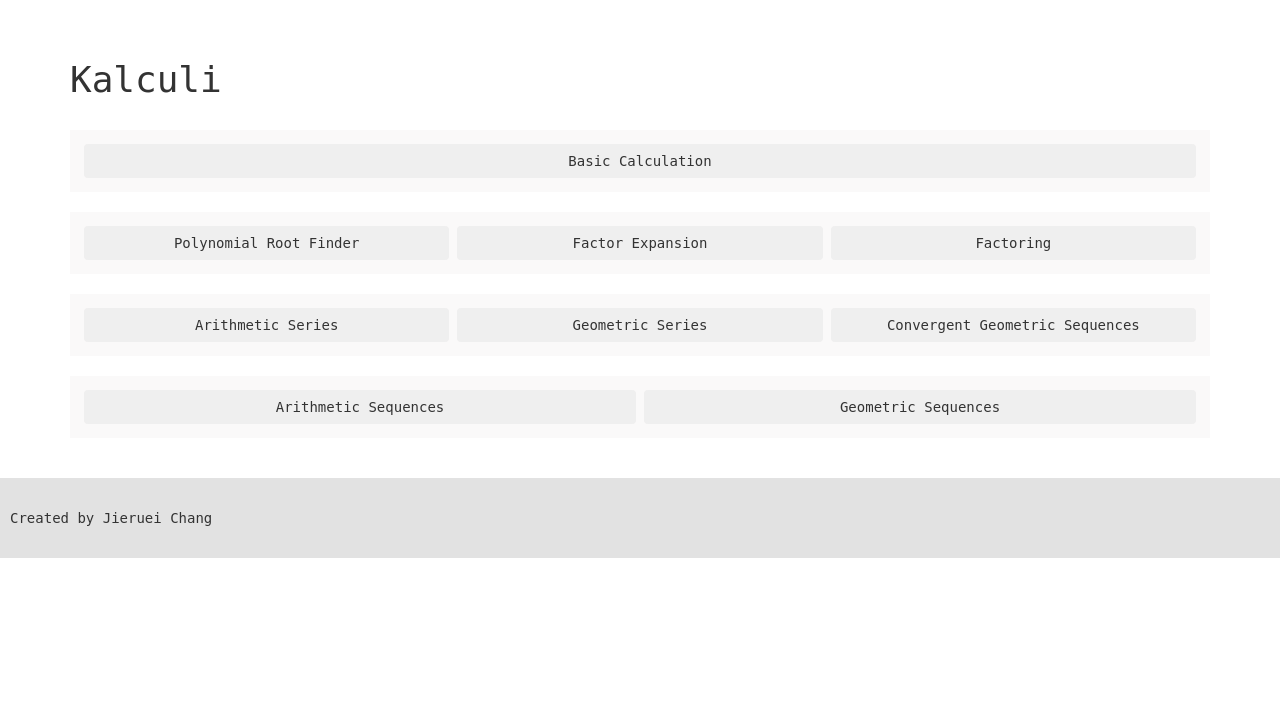
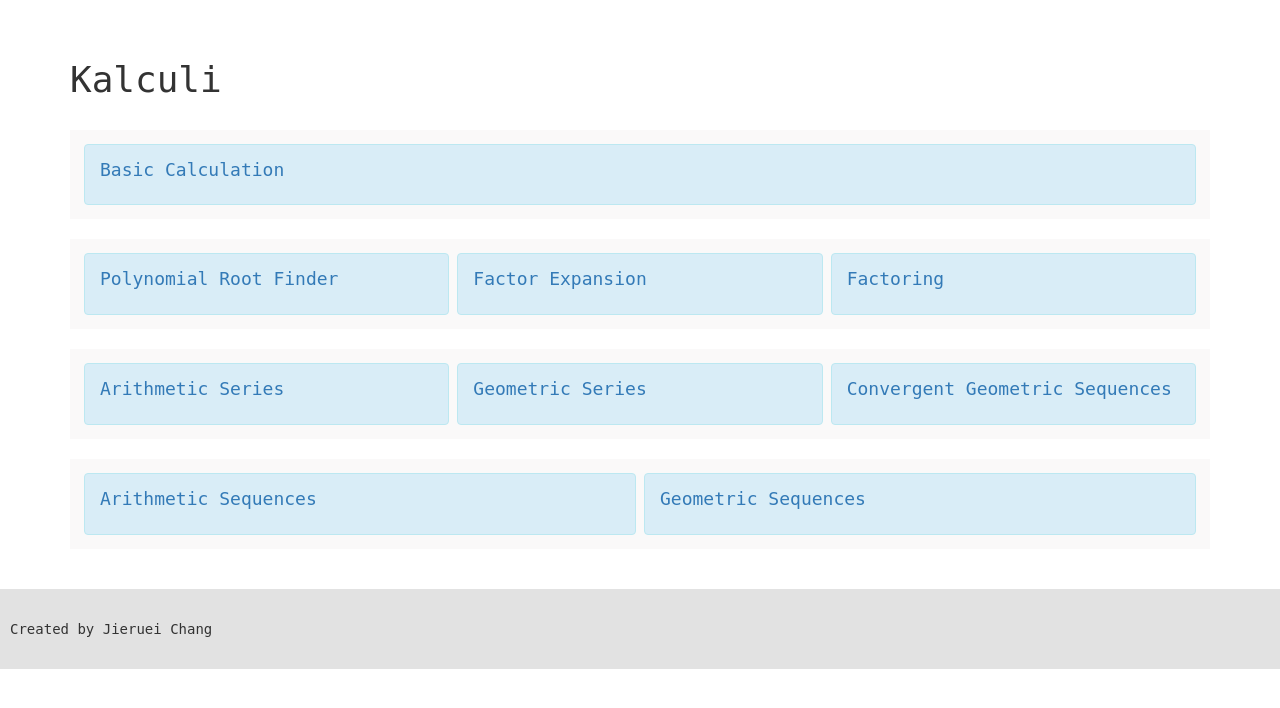
Before and after one commit to jierueichang/kalculi, a Flask app: page / in a window 1280 px wide. Shown: the part 52-760 px from the top of the page. Run offline with Flask 2, Linux system fonts and the light colour scheme; some libraries are stand-ins or nearby versions.

Commit message:
Update index.html

```diff
--- a/templates/index.html
+++ b/templates/index.html
@@ -41,7 +41,11 @@
     {% for section in tools %}
     <div id='box'>
     {% for tool in section %}
-    <button type="button" class="btn btn-outline-info" style="float:left; margin:4px;">{{ tool }}</button>
+    <div class="alert alert-info" role="alert" style="float:left; margin:4px;">
+        <h4>
+            <a href="{{section[tool]}}">{{ tool }}</a>
+        </h4>
+    </div>
     {% endfor %}
         </div>
         <br>
```
